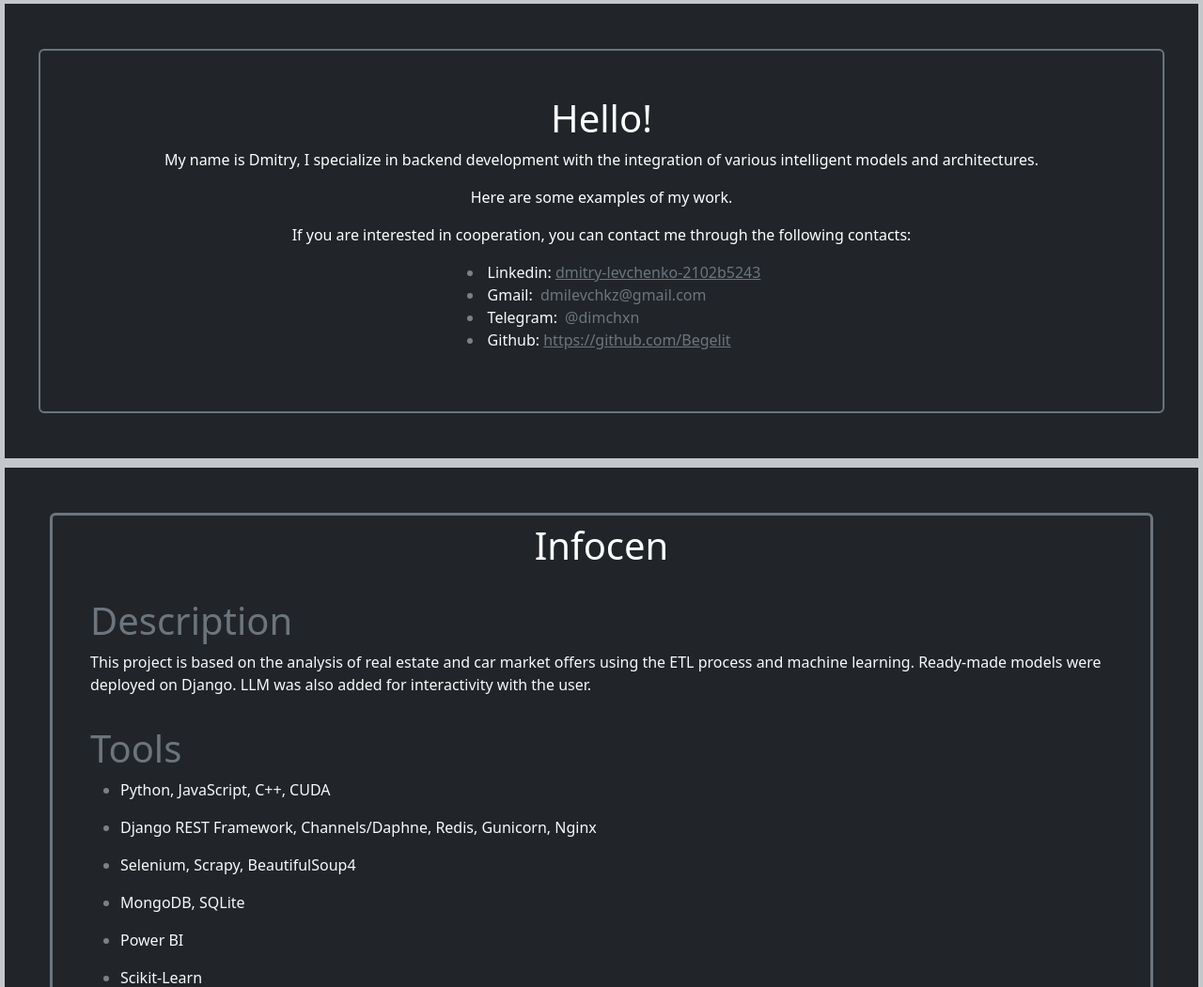
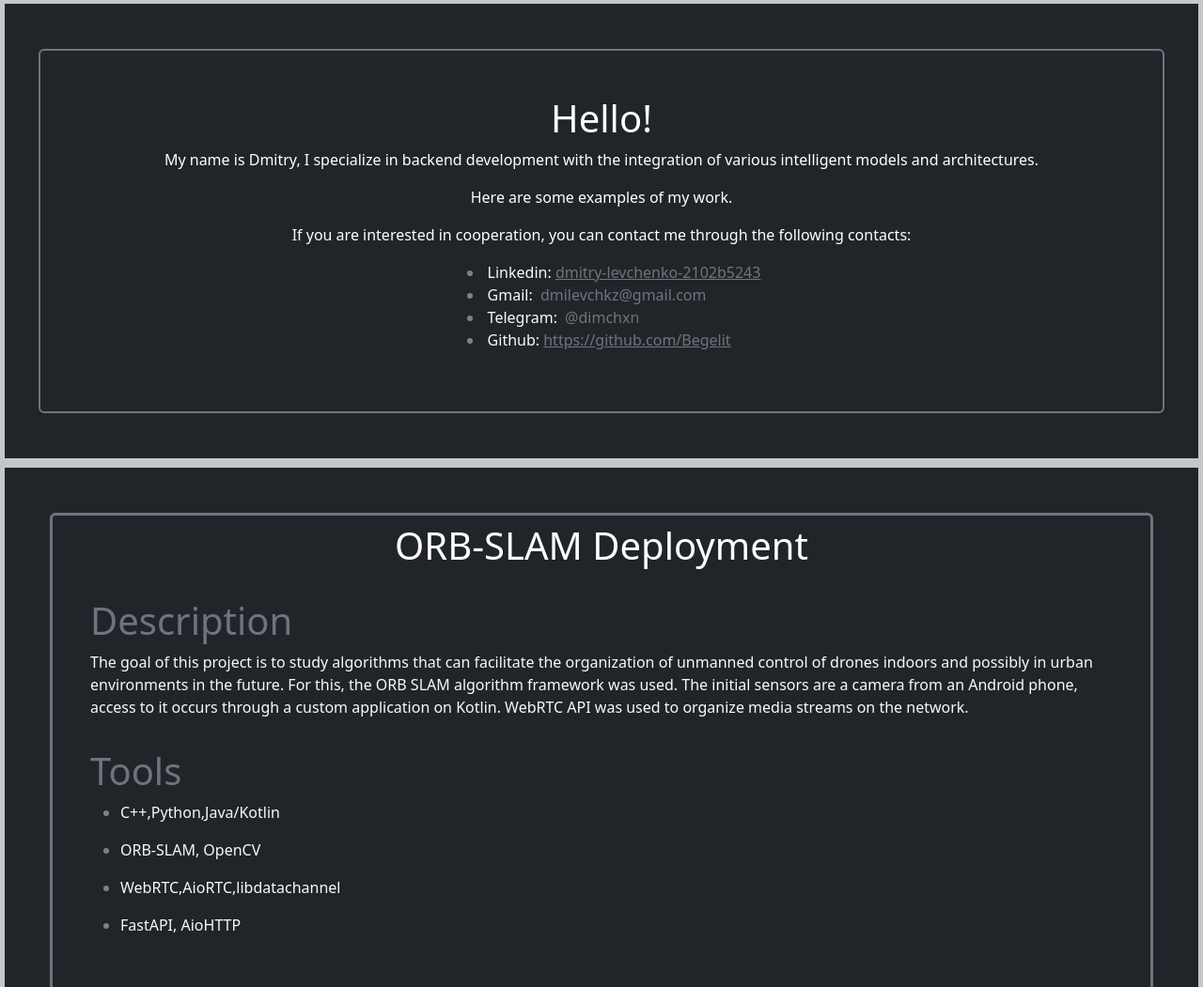
Before and after one commit to Begelit/portfolio, a Django app: page / in a window 1280 px wide. Shown: the part 67-1118 px from the top of the page at 94% size. Run offline with Django 5.2, Linux system fonts and the light colour scheme; grey boxes are pictures that could not be loaded.

Commit message:
orb added

```diff
--- a/backend/templates/mainapp/html/index.html
+++ b/backend/templates/mainapp/html/index.html
@@ -48,6 +48,52 @@
         <div class="container-fluid border border-secondary-subtle border-5">
 
             <!-- Single Project Grid -->
+
+            <!-- ORB -->
+            <div class="row p-5">
+                <div class="container border border-3 border-secondary rounded">
+                    <!-- Project Name -->
+                    <div class="row p-2">
+                        <div class="col">
+                            <h1 class="text-white text-center">ORB-SLAM Deployment</h1>
+                        </div>
+                    </div>
+                    <div class="row p-2">
+                        <div class="col">
+                            <div class = "container">
+                                <!-- Description -->
+                                <div class="row  p-2">
+                                    <div class="col">
+                                        <h1 class="text-secondary">Description</h1>
+                                        <p class="text-light">The goal of this project is to study algorithms that can facilitate the organization of unmanned control of drones indoors and possibly in urban environments in the future. For this, the ORB SLAM algorithm framework was used. The initial sensors are a camera from an Android phone, access to it occurs through a custom application on Kotlin. WebRTC API was used to organize media streams on the network.</p>
+                                        <p class="text-light" style="display:none">Цель этого проекта - изучить алгоритмы, которые могут способствовать организации беспилотного управления дронами внутри помещений и возможно в городской среде в будущем. Для этого был использован фреймворк алгоритма ORB-SLAM. В качестве первоначальных сенсоров выступает камера с телефона Android, доступ к ней происходит засчет кастомного приложения на Kotlin. Для организации медиапотоков в сети был использован WebRTC.</p>
+                                    </div>
+                                </div>
+                                <!-- Stack -->
+                                <div class="row p-2">
+                                    <div class="col">
+                                        <h1 class="text-secondary">Tools</h1>
+                                        <ul>
+                                            <li><p class="text-light">C++,Python,Java/Kotlin</p></li>
+                                            <li><p class="text-light">ORB-SLAM, OpenCV</p></li>
+                                            <li><p class="text-light">WebRTC,AioRTC,libdatachannel</p></li>
+                                            <li><p class="text-light">FastAPI, AioHTTP</p></li>
+                                        </ul>
+                                    </div>
+                                </div>
+                            </div>
+                        </div>
+                        <!-- Demo -->
+                        <div class="col p-2">
+                            <h1 class="text-white"></h1>
+                            <video width="960" height="540" autoplay muted loop>
+                                <source src="{% static 'mainapp/media/demo/orb.mp4' %}" type="video/mp4"></source>
+                            </video>
+                        </div>
+                    </div>
+                </div>
+            </div>
+            <!-- /ORB -->
 
             <!-- Infocen -->
             <div class="row p-5">
```
Also changed, not shown: backend/backend/asgi.py (+21 -21 lines), backend/backend/settings.py (+6 -6 lines), 1 other file.
